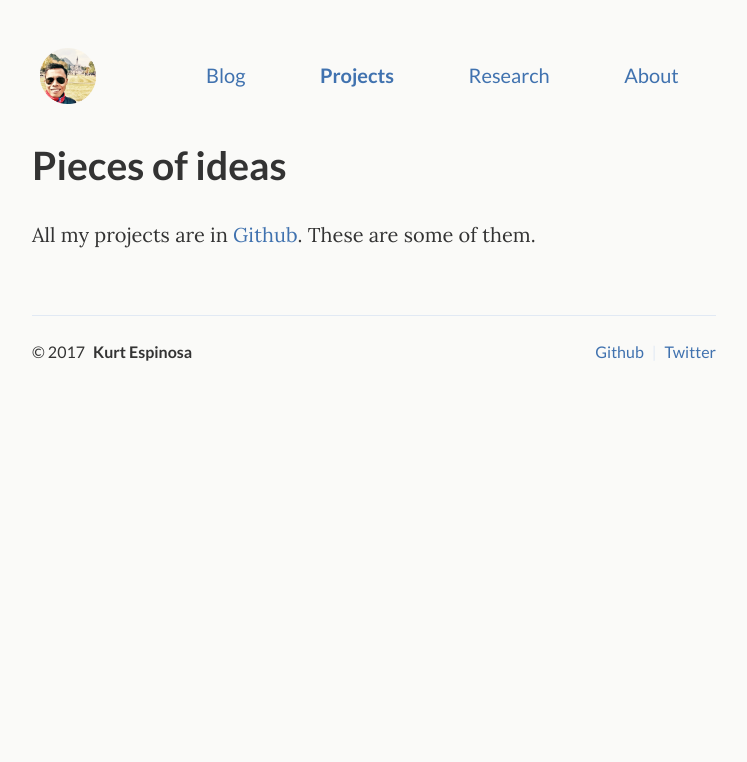
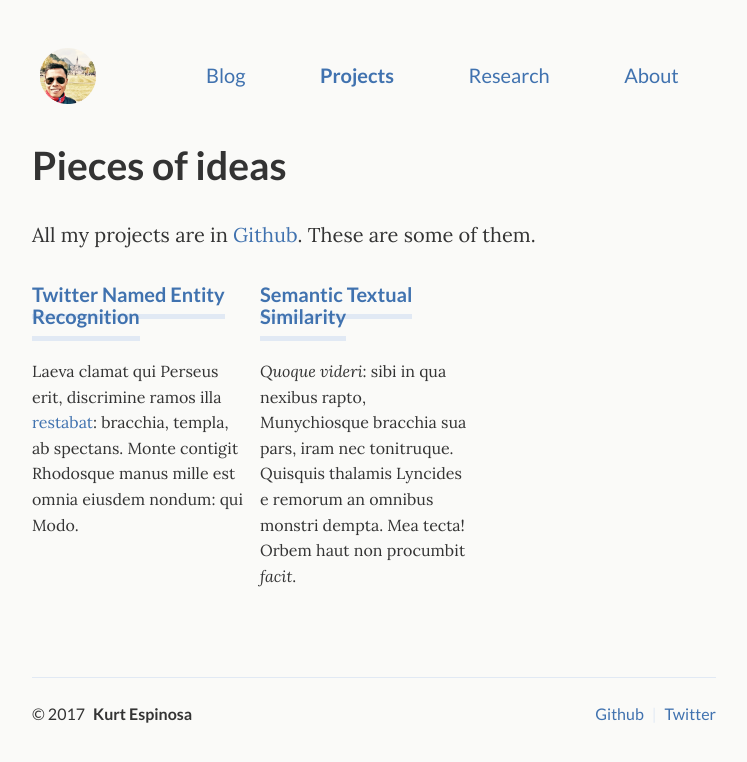
Before and after one commit to kurtespinosa/kurtespinosa.github.io, a Jekyll site: the page built from _pages/projects.html, in a window 1280 px wide. Shown: the top 762 px of the page, without its empty margins (266-1013 px from the left). Built offline with Jekyll 4.4.1, drawn with Linux system fonts in a browser that asks for light colours.

Commit message:
research

```diff
--- a/_pages/projects.html
+++ b/_pages/projects.html
@@ -9,22 +9,22 @@ permalink: /projects/
 <p>All my projects are in <a href="https://github.com/kurtespinosa?tab=repositories">Github<a/>. These are some of them. </p>
 
 <div class="projects">
-  <!--
+
   <div class="grid no-gutters">
     <div class="unit one-third">
       <div class="project">
-        <h4 class="project-title"><a href="sample-project/">Project 1</a></h4>
+        <h4 class="project-title"><a href="sample-project/">Twitter Named Entity Recognition</a></h4>
         <p>Laeva clamat qui Perseus erit, discrimine ramos illa <a href="sample-project/">restabat</a>: bracchia, templa, ab spectans. Monte contigit Rhodosque manus mille est omnia eiusdem nondum: qui Modo.</p>
       </div>
     </div>
 
     <div class="unit one-third">
       <div class="project">
-        <h4 class="project-title"><a href="sample-project/">Project 2</a></h4>
+        <h4 class="project-title"><a href="sample-project/">Semantic Textual Similarity</a></h4>
         <p><em>Quoque videri</em>: sibi in qua nexibus rapto, Munychiosque bracchia sua pars, iram nec tonitruque. Quisquis thalamis Lyncides e remorum an omnibus monstri dempta. Mea tecta! Orbem haut non procumbit <em>facit</em>.</p>
       </div>
     </div>
-
+    <!--
     <div class="unit one-third">
       <div class="project">
         <h4 class="project-title"><a href="sample-project/">Project 3</a></h4>
```
